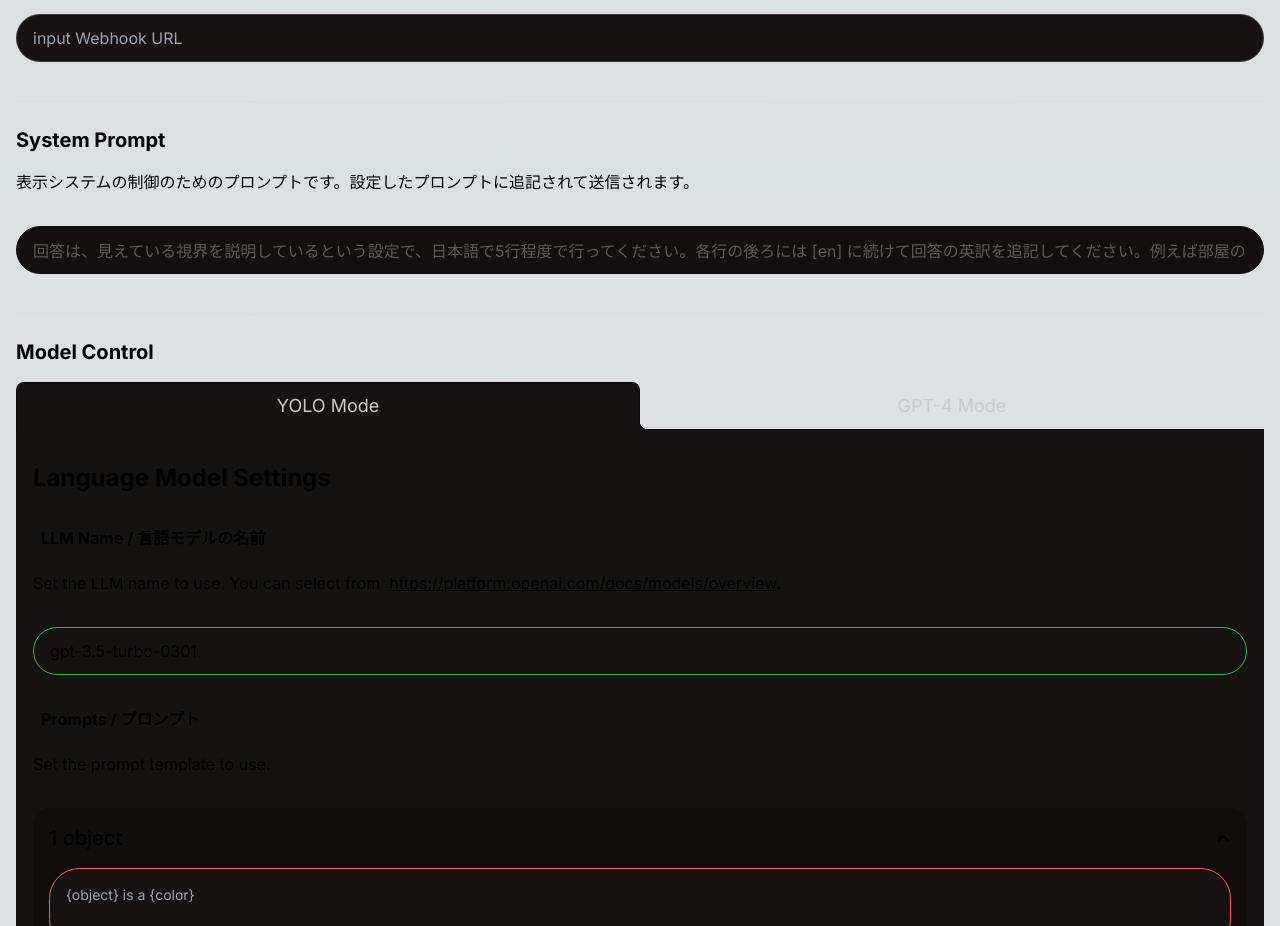
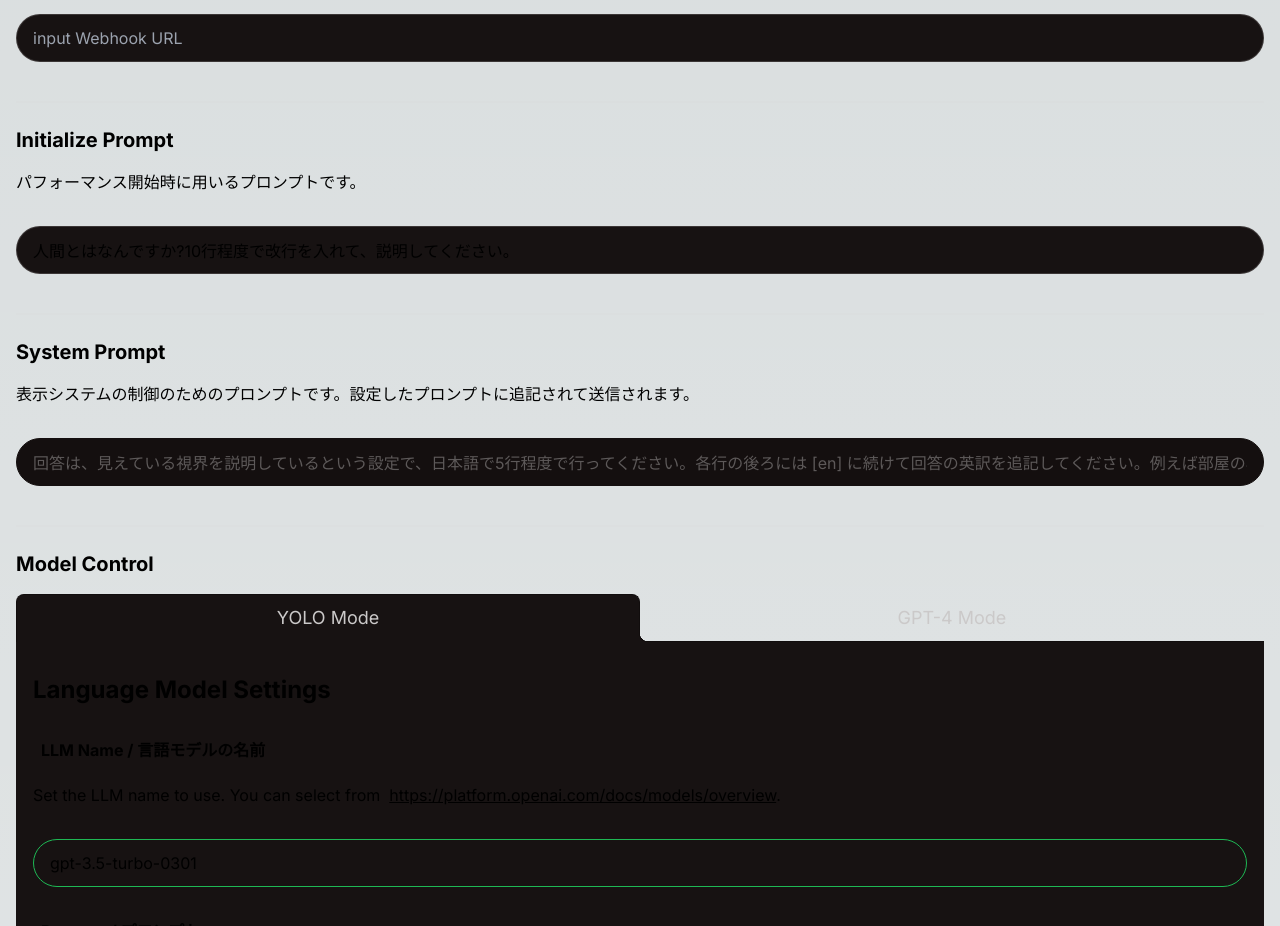
Before and after one commit to atsukoba/hngt-agop-app, a Next.js app: page /settings in a window 1280 px wide. Shown: the part 960-1886 px from the top of the page. Built offline with nearby package versions, Linux system fonts and the light colour scheme.

Commit message:
add init button

```diff
--- a/src/app/components/AppFooter.tsx
+++ b/src/app/components/AppFooter.tsx
@@ -2,7 +2,7 @@
 
 import PromptDisplay from "@/app/components/PromptDisplay";
 import { buildPreviousResponseAsPrompt } from "@/prompts/builder";
-import { updateDescribeResponse } from "@/utils/api";
+import { updateChatResponse, updateDescribeResponse } from "@/utils/api";
 import { LoadingMessages } from "@/utils/consts";
 import { postDiscordWebhook } from "@/utils/logging";
 import {
@@ -17,6 +17,7 @@ import {
   describeModeBase64ImageAtom,
   discordWebhookUrlAtom,
   imageShotFuncAtom,
+  initializePromptAtom,
   isAutoDescribeOnAtom,
   isCameraOn,
   llmPreviousResponseAtom,
@@ -54,6 +55,7 @@ export default function AppFooter({
   const [descPromptSelectedIdx, setDescPromptSelectedIdx] = useAtom(
     descibePromptsSelectedIndexAtom
   );
+  const initPrompt = useAtomValue(initializePromptAtom);
   const systemPrompt = useAtomValue(llmSystemPromptAtom);
   const webhook = useAtomValue(discordWebhookUrlAtom);
 
@@ -153,7 +155,7 @@ export default function AppFooter({
           Screen
         </button>
         <select
-          className="select select-accent w-full max-w-sm"
+          className="select select-accent w-full max-w-xs"
           value={currentCamera ? cameras.indexOf(currentCamera) : 0}
           onChange={(e) =>
             setCamera(cameras[e.target.value as unknown as number])
@@ -166,7 +168,29 @@ export default function AppFooter({
           ))}
         </select>
         {gpt4mode ? (
-          <div className="flex-grow flex flex-row justify-end gap-4">
+          <div className="flex-grow flex flex-row items-center justify-end gap-4">
+            <button
+              className="btn btn-warning btn-outline btn-sm"
+              onClick={() => {
+                if (confirm("AI探索者を起動しますか?")) {
+                  setLoadingMessage(LoadingMessages.GENERATING);
+                  updateChatResponse(
+                    initPrompt,
+                    token,
+                    setLlmsResponse,
+                    "gpt-3.5-turbo-instruct"
+                  )
+                    .then((r) => {
+                      console.log(r);
+                    })
+                    .finally(() => {
+                      setLoadingMessage(undefined);
+                    });
+                }
+              }}
+            >
+              Keyphrase Gen
+            </button>
             <div className="prompt_selector flex flex-row gap-2 items-center">
               <span className="label-text mr-2">Prompts</span>
               {descPrompts.map((p, i) => (
--- a/src/app/settings/page.tsx
+++ b/src/app/settings/page.tsx
@@ -8,6 +8,7 @@ import {
   describeMaxTokenAtom,
   discordWebhookUrlAtom,
   inferenceIntervalAtom,
+  initializePromptAtom,
   iouThreshold,
   isCameraOn,
   labelsJaLabelMapAtom,
@@ -457,6 +458,7 @@ export default function SettingPage() {
   const [voiceIndex, setVoiceIndex] = useAtom(voiceIndexAtom);
 
   const [systemPrompt, setSystemPrompt] = useAtom(llmSystemPromptAtom);
+  const [initializePrompt, setInitializePrompt] = useAtom(initializePromptAtom);
 
   useEffect(() => {
     const mode = searchParams.get("mode");
@@ -622,6 +624,20 @@ export default function SettingPage() {
 
         <div className="divider"></div>
 
+        <h3 className="font-bold text-xl mb-4">Initialize Prompt</h3>
+        <div className="mb-8">
+          <p className="mb-8">パフォーマンス開始時に用いるプロンプトです。</p>
+          <input
+            type="url"
+            placeholder="input Webhook URL"
+            className="input input-bordered w-full"
+            value={initializePrompt}
+            onChange={(e) => setInitializePrompt(e.target.value)}
+          />
+        </div>
+
+        <div className="divider"></div>
+
         <h3 className="font-bold text-xl mb-4">System Prompt</h3>
         <div className="mb-8">
           <p className="mb-8">
--- a/src/utils/states.ts
+++ b/src/utils/states.ts
@@ -85,6 +85,10 @@ export const usePreviousResponseAtom = atomWithStorage<boolean>(
 // OpenAI API
 export const apiKeyAtom = atomWithStorage<string>("agop_apiKeyAtom", "");
 // chat
+export const initializePromptAtom = atomWithStorage<string>(
+  "agop_initializePromptAtom",
+  "人間とはなんですか?10行程度で改行を入れて、説明してください。"
+);
 export const modelNameAtom = atomWithStorage<string>(
   "agop_modelNameAtom",
   "gpt-3.5-turbo-0301"
```
